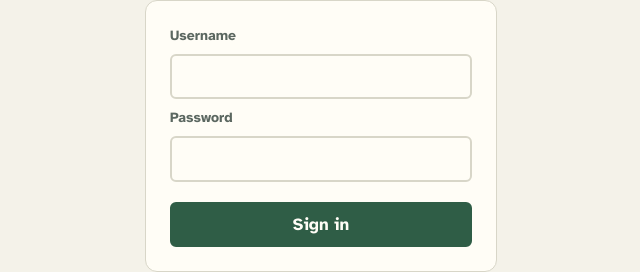
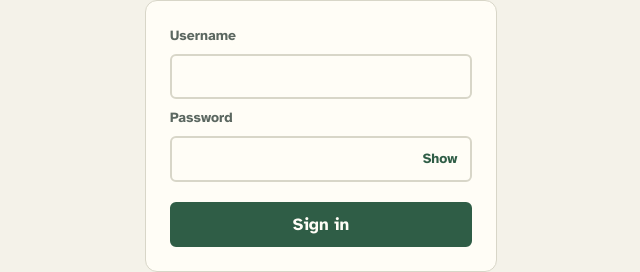
Before and after one commit to amandamayfield/repack, a React (Vite) app in the folder frontend/: page /login in a window 1280 px wide. Shown: the part 209-481 px from the top of the page, without its empty margins (319-959 px from the left). Built offline with nearby package versions, Linux system fonts and the light colour scheme; no server answers.

Commit message:
feat: add show/hide password toggle to sign-in form

```diff
--- a/frontend/src/App.css
+++ b/frontend/src/App.css
@@ -775,6 +775,41 @@ label.item-row__label {
   margin-top: var(--space-3);
 }
 
+.password-field {
+  position: relative;
+}
+
+.password-field input {
+  padding-right: 4.5rem;
+}
+
+.password-field__toggle {
+  position: absolute;
+  top: 50%;
+  right: var(--space-1);
+  transform: translateY(-50%);
+  min-width: 3.5rem;
+  min-height: 2.25rem;
+  padding: 0 var(--space-2);
+  border: 0;
+  border-radius: var(--radius-sm);
+  background: none;
+  color: var(--forest);
+  font: inherit;
+  font-size: 0.875rem;
+  font-weight: 700;
+  cursor: pointer;
+}
+
+.password-field__toggle:hover {
+  background: var(--canvas);
+}
+
+.password-field__toggle:focus-visible {
+  outline: 2px solid var(--forest);
+  outline-offset: 0;
+}
+
 .link-button {
   padding: 0;
   border: 0;
--- a/frontend/src/pages/LoginPage.jsx
+++ b/frontend/src/pages/LoginPage.jsx
@@ -23,6 +23,7 @@ export default function LoginPage() {
   const [mode, setMode] = useState("login"); // "login" | "register"
   const [username, setUsername] = useState("");
   const [password, setPassword] = useState("");
+  const [showPassword, setShowPassword] = useState(false);
   const [error, setError] = useState(null);
   const [pending, setPending] = useState(false);
 
@@ -77,16 +78,28 @@ export default function LoginPage() {
         />
 
         <label htmlFor="password">Password</label>
+        <div className="password-field">
           <input
             id="password"
             name="password"
-          type="password"
+            type={showPassword ? "text" : "password"}
             autoComplete={isLogin ? "current-password" : "new-password"}
             required
             value={password}
             onChange={(e) => setPassword(e.target.value)}
             disabled={pending}
           />
+          <button
+            type="button"
+            className="password-field__toggle"
+            aria-controls="password"
+            aria-label={showPassword ? "Hide password" : "Show password"}
+            onClick={() => setShowPassword((shown) => !shown)}
+            disabled={pending}
+          >
+            {showPassword ? "Hide" : "Show"}
+          </button>
+        </div>
 
         <button type="submit" disabled={pending}>
           {pending
```
Also changed, not shown: 1 other file (tests, documents, lock files or other folders). Lines whose indentation alone changed are shown as unchanged.
